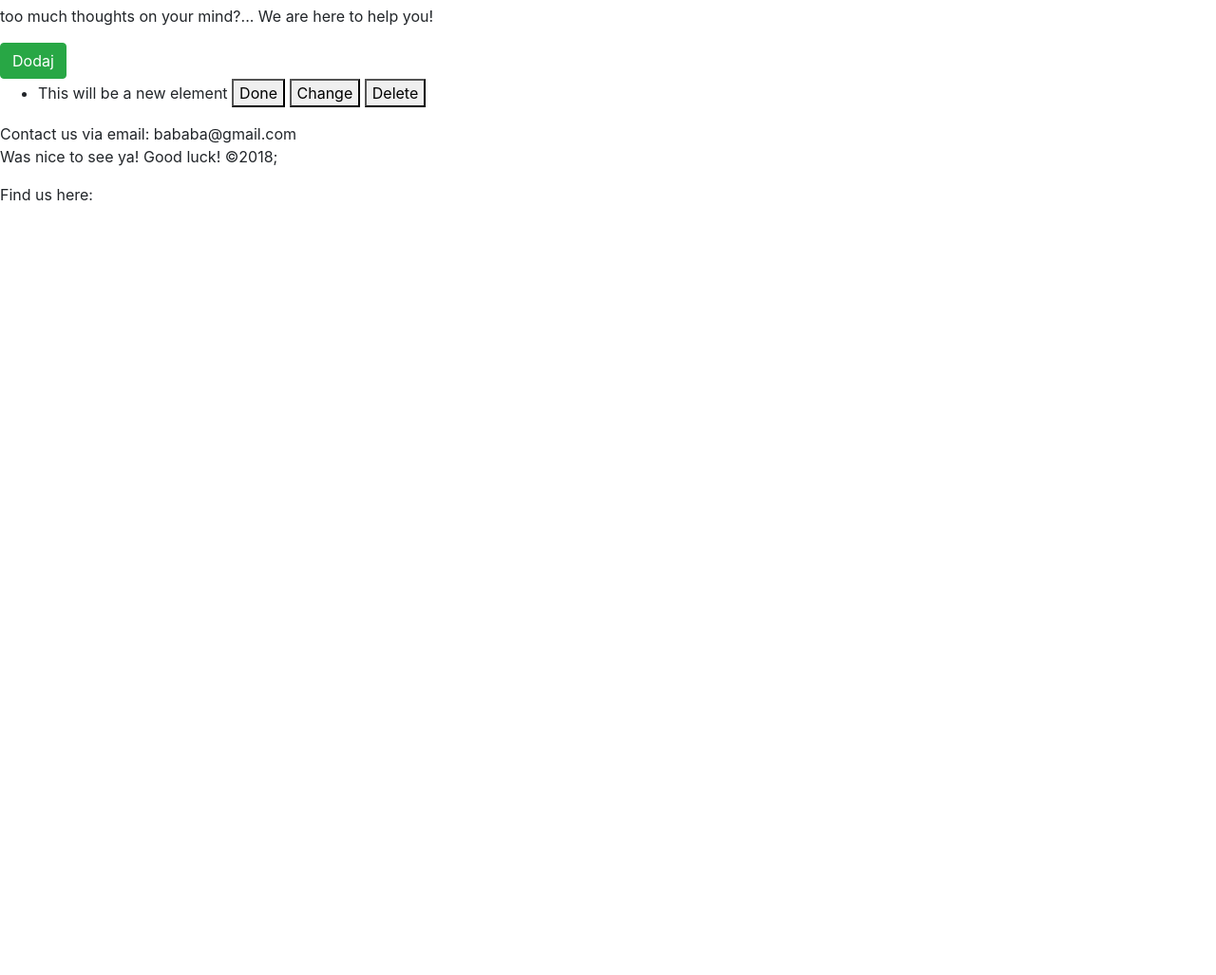
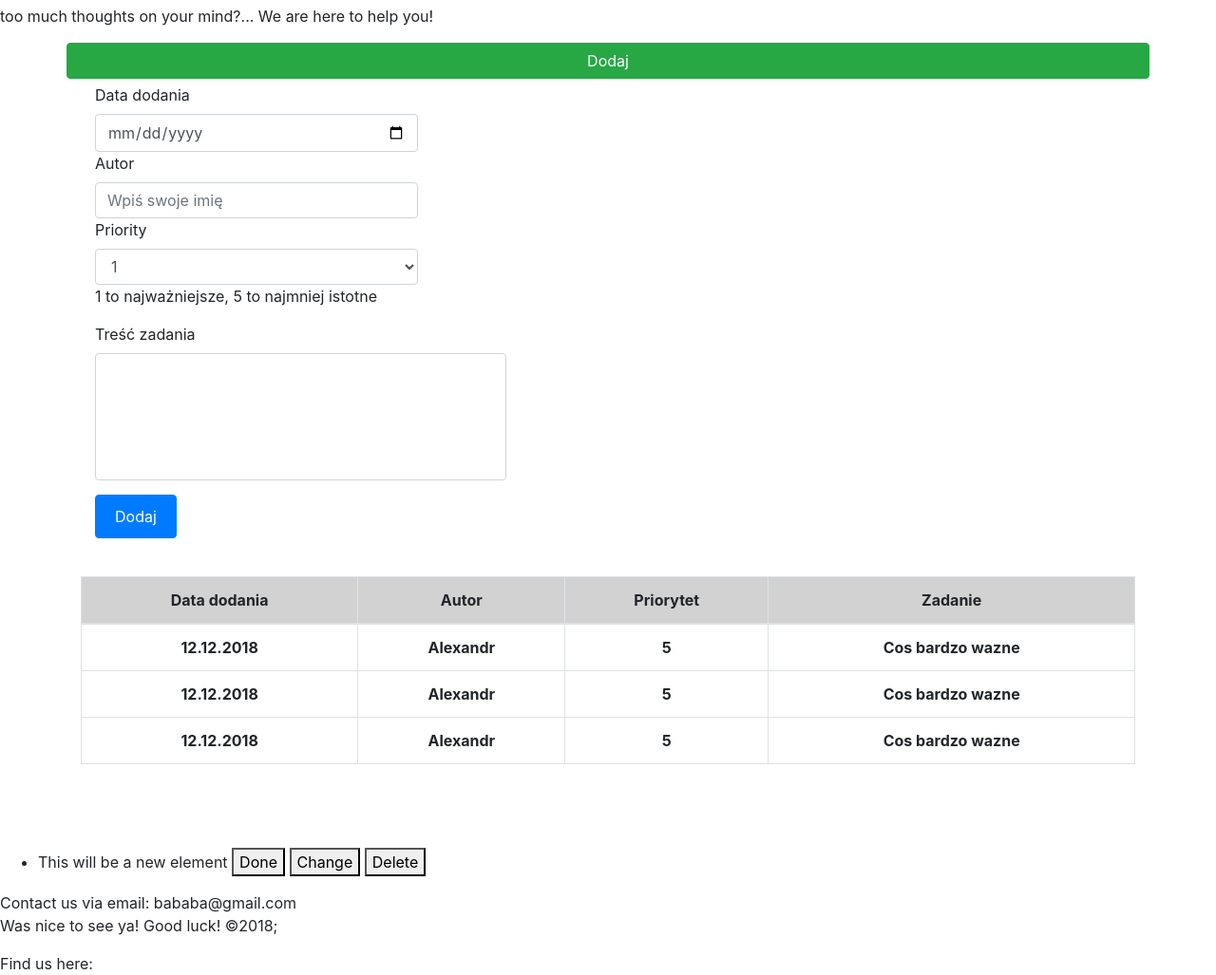
Before and after one commit to OleksandrMitrakov/To-Do-List, a website: page index.html in a window 1280 px wide. Shown: the part 51-1078 px from the top of the page at 95% size. Before the commit the page ends 800 px from the top, so only its background shows below. Drawn offline with nearby package versions, Linux system fonts and the light colour scheme.

Commit message:
Nie mogę dodać dane do tablicy

```diff
--- a/index.html
+++ b/index.html
@@ -10,8 +10,10 @@
     <meta name="viewport" content="width=device-width, initial-scale=1.0">
     <!--Bootstrap-->
     <link rel="stylesheet" href="https://maxcdn.bootstrapcdn.com/bootstrap/4.0.0/css/bootstrap.min.css" integrity="sha384-Gn5384xqQ1aoWXA+058RXPxPg6fy4IWvTNh0E263XmFcJlSAwiGgFAW/dAiS6JXm" crossorigin="anonymous">
-
     <link rel="stylesheet" type="text/css" href="css/main.css">
+    <script src="https://code.jquery.com/jquery-3.2.1.slim.min.js" integrity="sha384-KJ3o2DKtIkvYIK3UENzmM7KCkRr/rE9/Qpg6aAZGJwFDMVNA/GpGFF93hXpG5KkN" crossorigin="anonymous"></script>
+    <script src="https://cdnjs.cloudflare.com/ajax/libs/popper.js/1.12.9/umd/popper.min.js" integrity="sha384-ApNbgh9B+Y1QKtv3Rn7W3mgPxhU9K/ScQsAP7hUibX39j7fakFPskvXusvfa0b4Q" crossorigin="anonymous"></script>
+    <script src="https://maxcdn.bootstrapcdn.com/bootstrap/4.0.0/js/bootstrap.min.js" integrity="sha384-JZR6Spejh4U02d8jOt6vLEHfe/JQGiRRSQQxSfFWpi1MquVdAyjUar5+76PVCmYl" crossorigin="anonymous"></script>
 
 </head>
 <body>
@@ -25,13 +27,88 @@
     <main>
         <!--Add button-->
         <section>
-            <button class="btn btn-success">Dodaj</button>
+            <button id="main_btn" class="btn btn-success btn-md btn-block container">Dodaj</button>
         </section>
+
 
         <!--Form section-->
         <section>
-            <form></form>
+            <div class="container">
+                <form id="form" role="form">
+                    <div class="form-group">
+
+                        <label for="date" class="control-label col-md-3">Data dodania</label>
+                        <div class="col-md-4">
+                            <input type="date" class="form-control" id="date">
+                        </div>
+
+                        <label for="name" class="control-label col-md-3">Autor</label>
+                        <div class="col-md-4">
+                            <input type="text" class="form-control" id="name" placeholder="Wpiś swoje imię">
+                        </div>
+
+                        <label for="priority" class="control-label col-md-3">Priority</label>
+                        <div class="col-md-4">
+                            <select class="form-control" id="priority">
+                                <option>1</option>
+                                <option>2</option>
+                                <option>3</option>
+                                <option>4</option>
+                                <option>5</option>
+                            </select>
+                           <p class="help-block">1 to najważniejsze, 5 to najmniej istotne</p>
+                        </div>
+
+                            <label for="comment" class="control-label col-md-3">Treść zadania</label>
+                        <div class="col-md-5">
+                            <textarea class="form-control" rows="5" id="comment"></textarea>
+                        </div>
+                        <div class="col-md-5">
+                            <input type="submit" class="btn btn-primary" value="Dodaj">
+                        </div>
+                    </div>
+                </form>
+            </div>
         </section>
+        <!--Table section-->
+        <br>
+        <div class="table-responsive container">
+            <table class="table table-bordered table-hover">
+                <thead class="table_top">
+                    <tr>
+                        <th>Data dodania</th>
+                        <th>Autor</th>
+                        <th>Priorytet</th>
+                        <th>Zadanie</th>
+                    </tr>
+                </thead>
+                <tbody>
+                    <tr>
+                        <th>12.12.2018</th>
+                        <th>Alexandr</th>
+                        <th>5</th>
+                        <th>Cos bardzo wazne</th>
+                    </tr>
+                    <tr>
+                        <th>12.12.2018</th>
+                        <th>Alexandr</th>
+                        <th>5</th>
+                        <th>Cos bardzo wazne</th>
+                    </tr>
+                    <tr>
+                        <th>12.12.2018</th>
+                        <th>Alexandr</th>
+                        <th>5</th>
+                        <th>Cos bardzo wazne</th>
+                    </tr>
+                </tbody>
+            </table>
+        </div>
+        <br>
+        <br>
+        <br>
+
+
 
         <!--List items-->
         <ul>
@@ -52,4 +129,5 @@
 <!--zmiana-->
 
 </body>
+<script src="js/js.js" type="text/javascript"></script>
 </html>
--- /dev/null
+++ b/js/js.js
@@ -0,0 +1,40 @@
+document.addEventListener('DOMContentLoaded', function () {
+    var hideShowFormBtn = document.getElementById('main_btn'),
+        form = document.getElementById('form'),
+
+        addTaskBtn = document.querySelector('.btn_primary'),
+        additionDate = document.querySelector('#date'),
+        authorName = document.querySelector('#name'),
+        priority = document.querySelector('#priority'),
+        comment = document.querySelector('#comment'),
+        table = document.querySelector('.table-bordered tbody');
+
+    hideShowFormBtn.addEventListener('click', function (e) {
+        e.preventDefault();
+        form.hidden = !form.hidden;
+    });
+
+    addTaskBtn.addEventListener('click', function (e) {
+        e.preventDefault();
+
+        var tr = document.createElement('tr'),
+            tdAdditionDate = document.createElement('td'),
+            tdAuthor = document.createElement('td'),
+            tdPriority = document.createElement('td'),
+            tdTask = document.createElement('td');
+
+            tdAdditionDate.innerText = additionDate.value;
+            tdAuthor.innerText = authorName.value;
+            tdPriority.innerText = priority.value;
+            tdTask.innerText = comment.value;
+
+            tr.appendChild(tdAdditionDate);
+            tr.appendChild(tdAuthor);
+            tr.appendChild(tdPriority);
+            tr.appendChild(tdTask);
+
+            table.appendChild(tr);
+    });
+
+
+});
--- a/package.json
+++ b/package.json
@@ -17,6 +17,7 @@
   },
   "homepage": "https://github.com/CodersLab-core/FE_Egzamin_3#readme",
   "dependencies": {
+    "bootstrap": "^4.0.0",
     "gulp": "^3.9.1",
     "gulp-sass": "^3.1.0",
     "gulp-sourcemaps": "^1.12.1"
--- a/scss/main.scss
+++ b/scss/main.scss
@@ -1 +1,21 @@
 //wprowadzam bardzo ważne zmiany
+table {
+  text-align: center;
+}
+
+.table_top {
+  background-color: rgba(190, 190, 190, 0.69);
+}
+
+textarea {
+  resize: none;
+}
+
+form {
+  margin-top: 5px;
+}
+
+.btn-primary {
+  padding: 10px 20px;
+  margin-top: 15px;
+}
```
Also changed, not shown: css/main.css.
